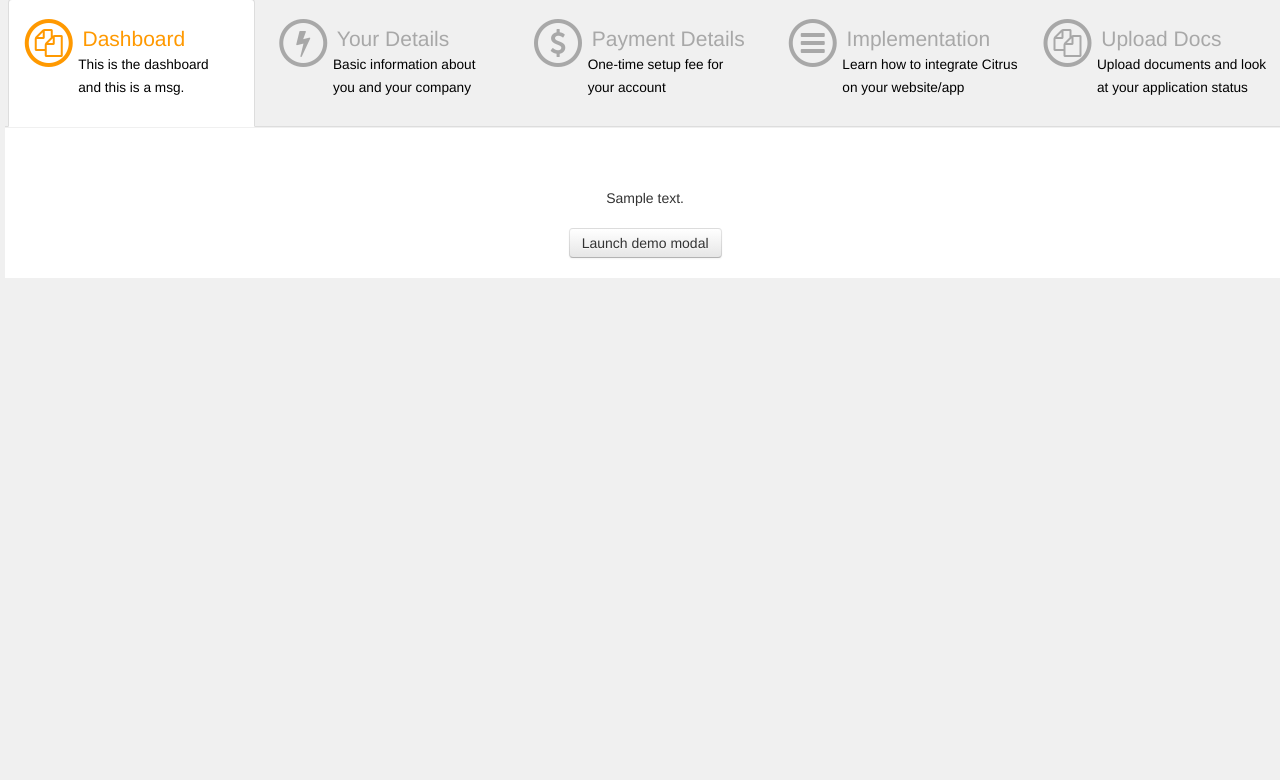
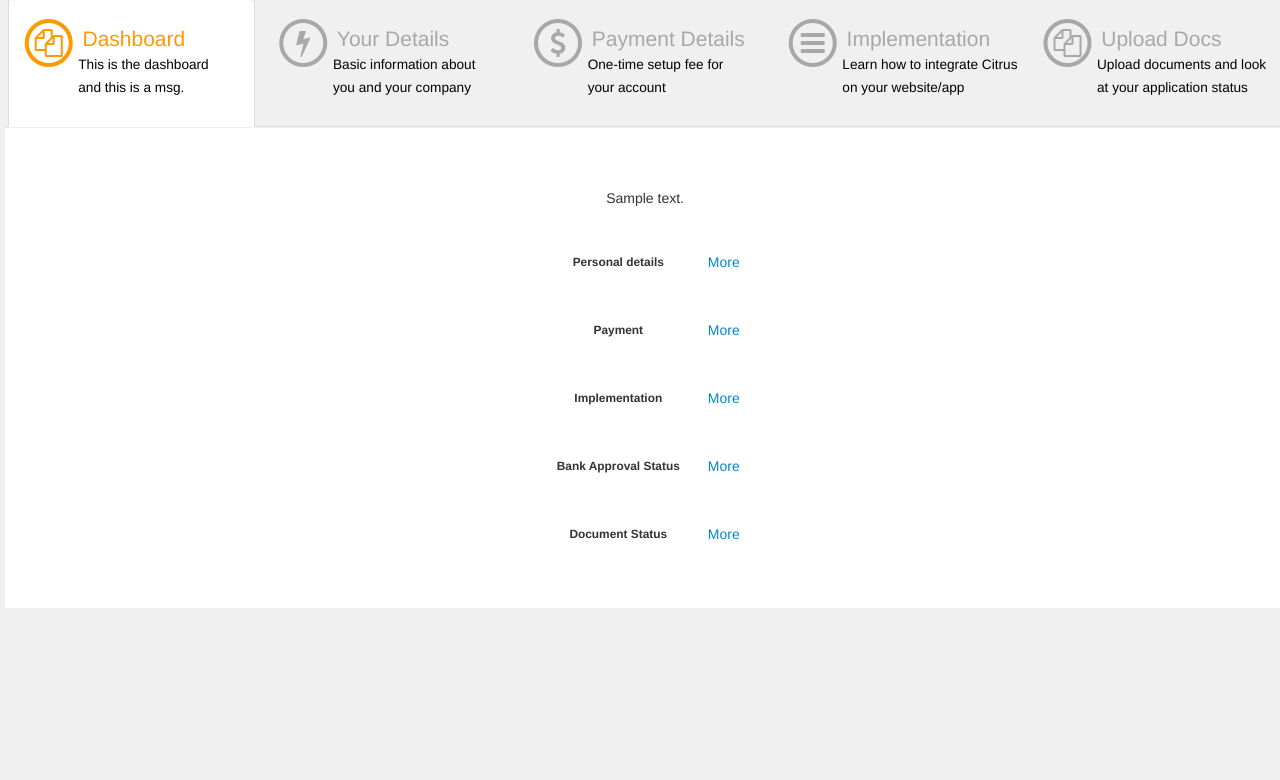
Before and after one commit to utkarshd420/citrus-onboarding, a Django app: template signup/templates/index.html in a window 1280 px wide. Shown: the part 220-1000 px from the top of the page. Run offline with Django 3.2, Linux system fonts and the light colour scheme; tables that the repository leaves empty hold one stand-in row (values such as "Sample post"); the template is opened without the code that fills it: values that come from a table or form of the project are taken from there, most other values are stand-ins (such as "Sample title", 1, 10 or a date in 2020); some libraries are stand-ins or nearby versions.

Commit message:
Dashboard changes

```diff
--- a/signup/templates/index.html
+++ b/signup/templates/index.html
@@ -19,11 +19,23 @@
     $(document).ready(function(){
             switch_tab({{step}});
         });
-    function modal_data_load(){
-  	/*$.get( "url", function( data ) {
-		$( "#myModalLabel" ).html( data['heading'] );
-		$( ".modal-body" ).html( data['body'] );
-	});*/
+    function modal_data_load(obj){
+	    if(obj.id == 'bankStatus')
+	    {
+
+	 	 	$.get( "../../bankstatus/", function( data ) {
+				$( "#myModalLabel" ).html( data['heading'] );
+				$( ".modal-body" ).html( data['body'] );
+			});
+		}
+		else if(obj.id == 'docStatus')
+		{
+
+			$.get( "../../docstatus/", function( data ) {
+				$( "#myModalLabel" ).html( data['heading'] );
+				$( ".modal-body" ).html( data['body'] );
+			});
+		}
 	}
 </script>
 </head>
@@ -146,7 +158,28 @@ Sample heading
 {{dashboardbody|safe}}
 <br>
 <br>
-<a href="#myModal" role="button" class="btn" data-toggle="modal" onclick="modal_data_load()">Launch demo modal</a>
+<table style="position:relative;left:42%">
+<tr>
+<td><h6>Personal details</h6></td>
+<td><a href="../1/">More</a></td>
+</tr>
+<tr>
+<td><h6>Payment</h6></td>
+<td><a href="../2/">More</a></td>
+</tr>
+<tr>
+<td><h6>Implementation</h6></td>
+<td><a href="../3/">More</a></td>
+</tr>
+<tr>
+<td><h6>Bank Approval Status</h6></td>
+<td><a href="#myModal" data-toggle="modal" id ="bankStatus" onclick="modal_data_load(this)">More</a></td>
+</tr>
+<tr>
+<td><h6>Document Status</h6></td>
+<td><a href="#myModal" data-toggle="modal" id ="docStatus" onclick="modal_data_load(this)">More</a></td>
+</tr>
+</table>
 <br><br>
 </div>
 
```
